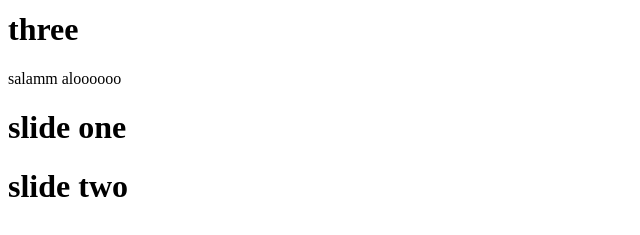
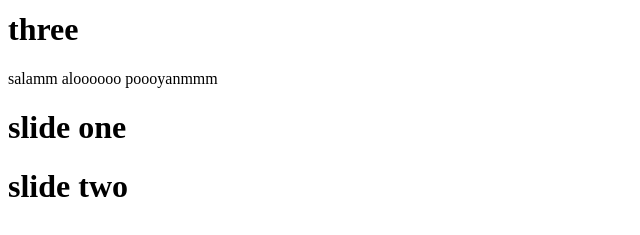
Before and after one commit to pooyanbn001/gitt11, a plain HTML site: page index.html in a window 1280 px wide. Shown: the part 153-388 px from the top of the page, 0-640 px from the left. Drawn offline with Linux system fonts and the light colour scheme.

Commit message:
pooyan add yo yo

```diff
--- a/index.html
+++ b/index.html
@@ -18,7 +18,7 @@
 
     <footer>
         salamm
-        aloooooo
+        aloooooo poooyanmmm
     </footer>
     <script src="script.js"></script>
     <div class ="slider">
```
